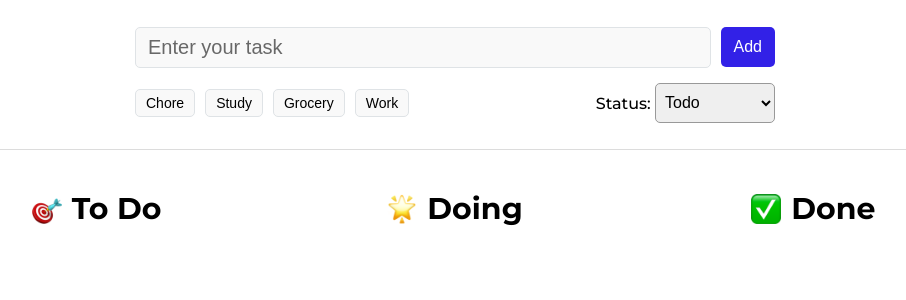
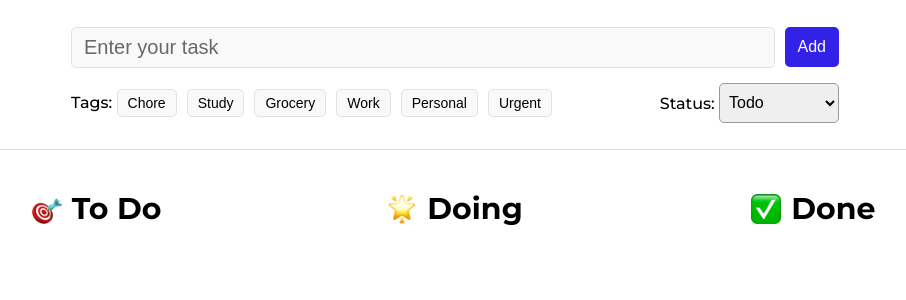
Before and after one commit to mikhail-jeff/todo-react-project, a React (Vite) app: page / in a window 1280 px wide. Shown: the top 300 px of the page, without its empty margins (185-1091 px from the left). Built offline with nearby package versions, Linux system fonts and the light colour scheme.

Commit message:
added tags

```diff
--- a/src/components/Tag.jsx
+++ b/src/components/Tag.jsx
@@ -5,9 +5,11 @@ import "./Tag.css";
 const Tag = ({ tagName, selectTag, selected }) => {
 	const tagStyle = {
 		Chore: { backgroundColor: "lime" },
-		Study: { backgroundColor: "magenta" },
+		Study: { backgroundColor: "dodgerblue" },
 		Grocery: { backgroundColor: "cyan" },
 		Work: { backgroundColor: "yellow" },
+		Personal: { backgroundColor: "fuchsia" },
+		Urgent: { backgroundColor: "red" },
 		default: { backgroundColor: "#f9f9f9" },
 	};
 	return (
--- a/src/components/TaskForm.css
+++ b/src/components/TaskForm.css
@@ -6,7 +6,7 @@
 }
 
 .app_header > form {
-	width: 50%;
+	width: 60%;
 }
 
 .input_form {
@@ -43,7 +43,8 @@
 	margin-top: 10px;
 }
 
-.status_label {
+.status_label,
+.tags {
 	color: #000;
 	font-weight: 500;
 }
--- a/src/components/TaskForm.jsx
+++ b/src/components/TaskForm.jsx
@@ -89,6 +89,7 @@ const TaskForm = ({ setTasks }) => {
 
 				<div className='task_form_bottom_line'>
 					<div>
+						<label className='tags'>Tags: </label>
 						<Tag
 							tagName='Chore'
 							selectTag={selectTag}
@@ -108,6 +109,16 @@ const TaskForm = ({ setTasks }) => {
 							tagName='Work'
 							selectTag={selectTag}
 							selected={checkTag("Work")}
+						/>
+						<Tag
+							tagName='Personal'
+							selectTag={selectTag}
+							selected={checkTag("Personal")}
+						/>
+						<Tag
+							tagName='Urgent'
+							selectTag={selectTag}
+							selected={checkTag("Urgent")}
 						/>
 					</div>
 
```
